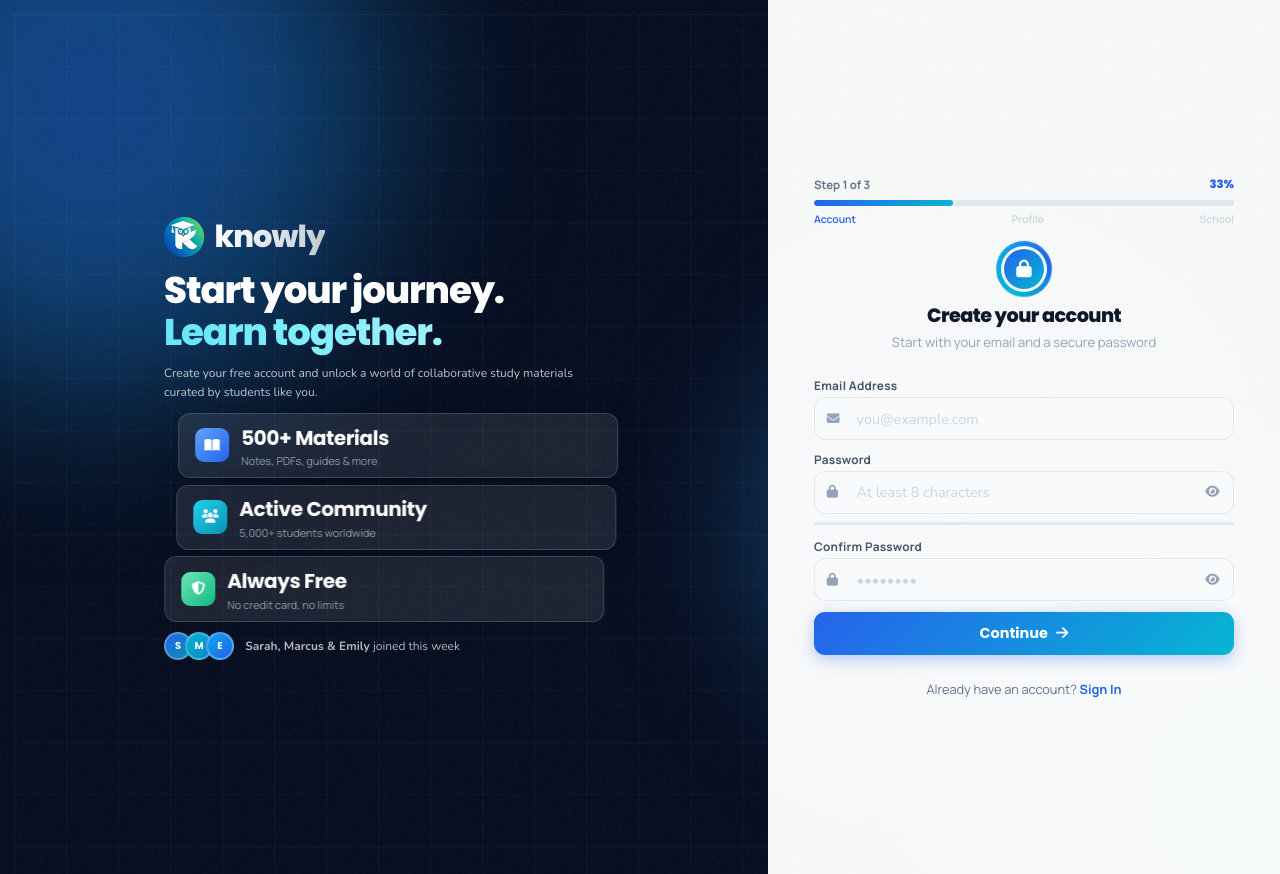
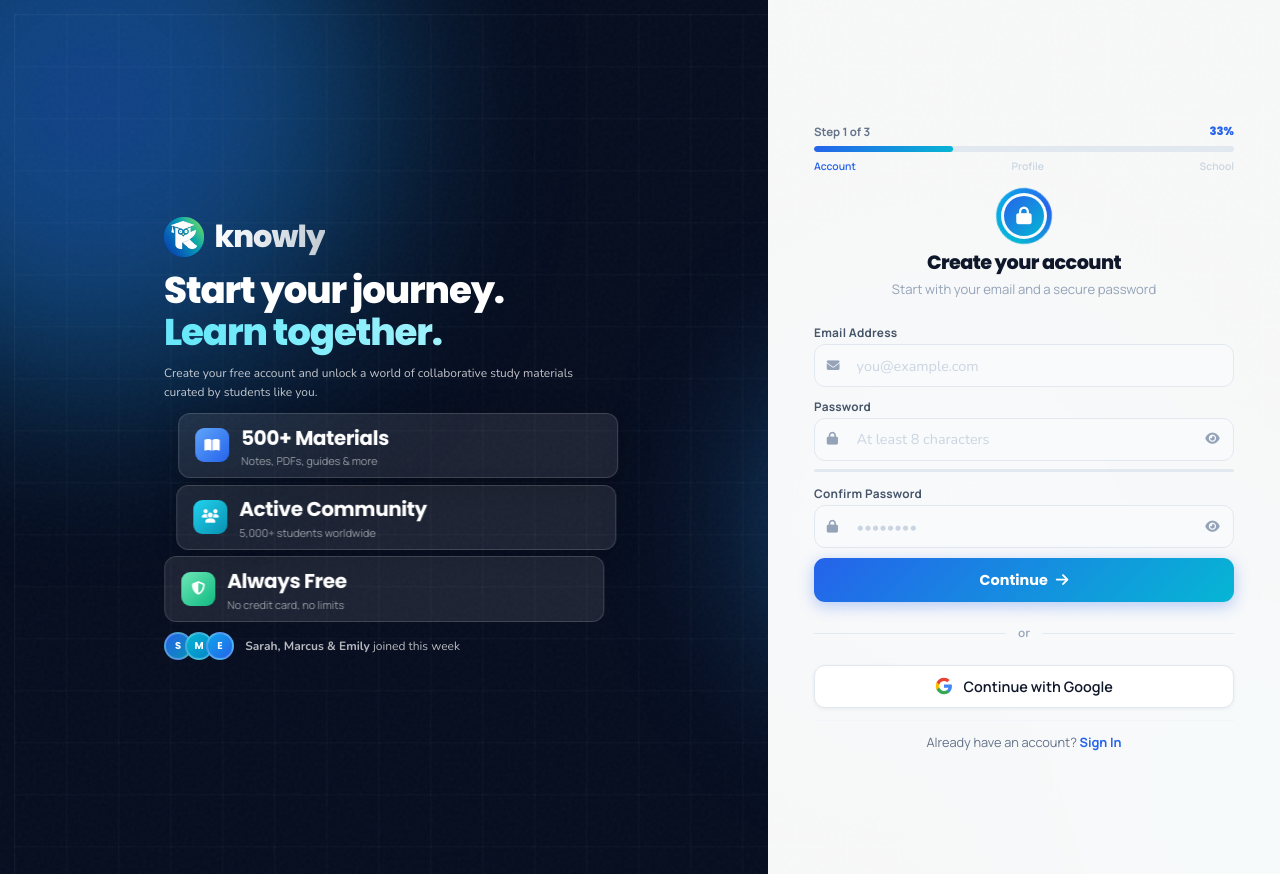
Before and after one commit to attastudy7-sudo/knowly, a Flask app: page /auth/signup in a window 1280 px wide. Run offline with Flask 3, Linux system fonts and the light colour scheme; some libraries are stand-ins or nearby versions.

Commit message:
UI fixes

```diff
--- a/app/templates/auth/signup.html
+++ b/app/templates/auth/signup.html
@@ -170,6 +170,20 @@
             <button type="button" class="btn-next" onclick="goToStep(2)">
               Continue <i class="fas fa-arrow-right"></i>
             </button>
+
+            <div class="auth-divider">
+              <span>or</span>
+            </div>
+
+            <a href="{{ url_for('google.login') }}" class="btn-google">
+              <svg class="google-icon" viewBox="0 0 24 24" xmlns="http://www.w3.org/2000/svg">
+                <path d="M22.56 12.25c0-.78-.07-1.53-.2-2.25H12v4.26h5.92c-.26 1.37-1.04 2.53-2.21 3.31v2.77h3.57c2.08-1.92 3.28-4.74 3.28-8.09z" fill="#4285F4"/>
+                <path d="M12 23c2.97 0 5.46-.98 7.28-2.66l-3.57-2.77c-.98.66-2.23 1.06-3.71 1.06-2.86 0-5.29-1.93-6.16-4.53H2.18v2.84C3.99 20.53 7.7 23 12 23z" fill="#34A853"/>
+                <path d="M5.84 14.09c-.22-.66-.35-1.36-.35-2.09s.13-1.43.35-2.09V7.07H2.18C1.43 8.55 1 10.22 1 12s.43 3.45 1.18 4.93l3.66-2.84z" fill="#FBBC05"/>
+                <path d="M12 5.38c1.62 0 3.06.56 4.21 1.64l3.15-3.15C17.45 2.09 14.97 1 12 1 7.7 1 3.99 3.47 2.18 7.07l3.66 2.84c.87-2.6 3.3-4.53 6.16-4.53z" fill="#EA4335"/>
+              </svg>
+              Continue with Google
+            </a>
 
           </div>
 
@@ -455,6 +469,11 @@ html,body{height:100%;overflow:hidden;}
 .btn-next:hover{box-shadow:0 6px 22px rgba(37,99,235,.48);}
 .btn-next i{transition:transform .25s;}
 .btn-next:hover i{transform:translateX(3px);}
+.auth-divider{display:flex;align-items:center;gap:.75rem;margin:.75rem 0;color:#94a3b8;font-size:.8rem;font-weight:600;}
+.auth-divider::before,.auth-divider::after{content:'';flex:1;height:1px;background:#e2e8f0;}
+.btn-google{display:flex;align-items:center;justify-content:center;gap:.65rem;width:100%;padding:.7rem 1rem;background:#fff;border:1.5px solid #e2e8f0;border-radius:11px;font-family:var(--font-ui);font-size:.9rem;font-weight:600;color:#0f172a;text-decoration:none;transition:all .2s;box-shadow:0 1px 4px rgba(0,0,0,.06);}
+.btn-google:hover{border-color:#cbd5e1;box-shadow:0 3px 10px rgba(0,0,0,.1);transform:translateY(-1px);color:#0f172a;}
+.google-icon{width:18px;height:18px;flex-shrink:0;}
 .btn-submit{flex:1;display:inline-flex;align-items:center;justify-content:center;gap:.5rem;padding:.7rem 1rem;background:var(--brand-grad);color:white;border:none;border-radius:11px;font-family:var(--font-display);font-size:.9rem;font-weight:700;cursor:pointer;box-shadow:0 4px 16px rgba(37,99,235,.32);transition:all .25s;position:relative;overflow:hidden;}
 .btn-submit:hover{box-shadow:0 6px 22px rgba(37,99,235,.48);}
 .btn-submit .btn-loader{display:none;}
```
Also changed, not shown: app/internal/routes.py (+26 -0 lines).
